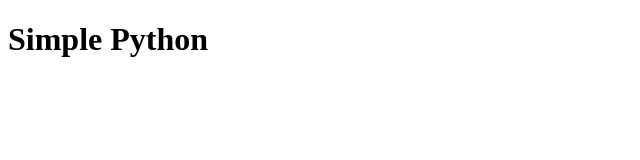
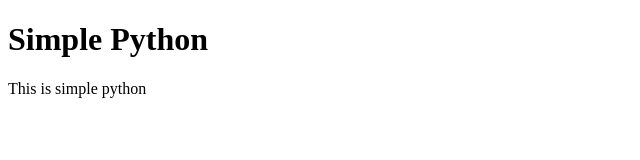
Before and after one commit to RenatoSanchez006/Simple-Python, a plain HTML site: page index.html in a window 1280 px wide. Shown: the whole page, without its empty margins (0-640 px from the left). Drawn offline with Linux system fonts and the light colour scheme.

Commit message:
initial commit

```diff
--- a/index.html
+++ b/index.html
@@ -5,5 +5,6 @@
 </head>
 <body>
 	<h1>Simple Python</h1>
+	<p>This is simple python</p>
 </body>
 <html>
```
